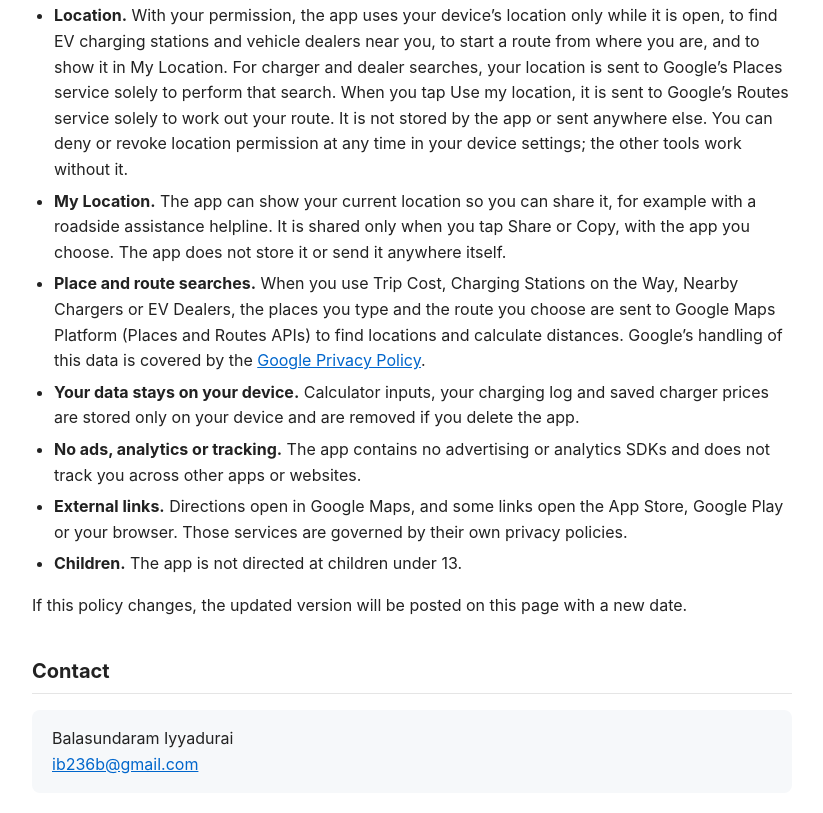
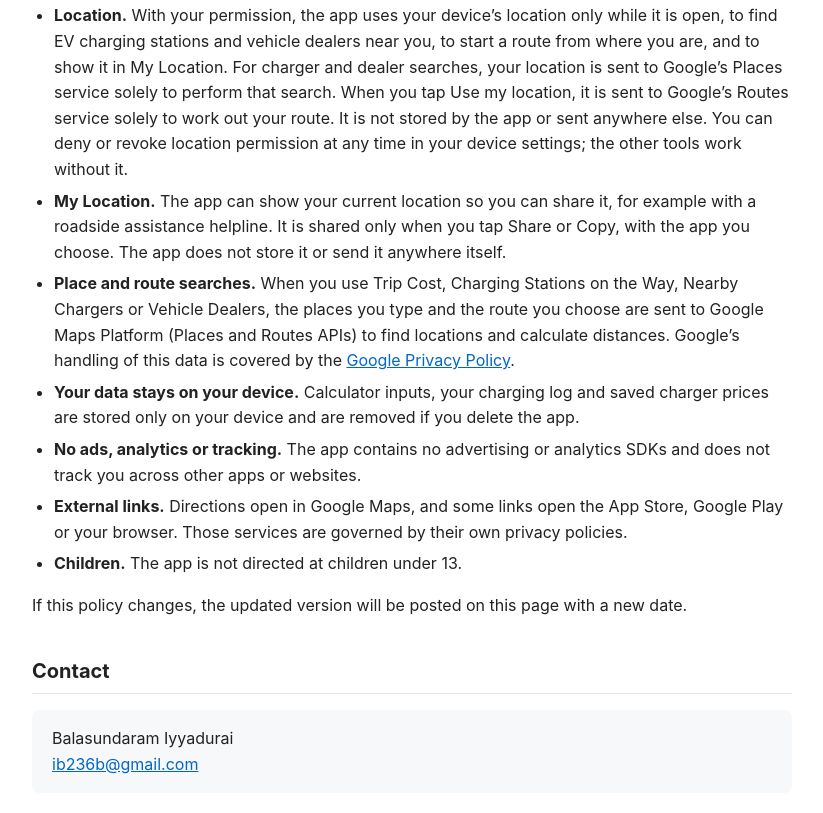
Before and after one commit to ibneyveli-bit/ibneyveli-bit.github.io, a plain HTML site: page ev360/index.html in a window 1280 px wide. Shown: the part 822-1635 px from the top of the page, without its empty margins (228-1051 px from the left). Drawn offline with Linux system fonts and the light colour scheme.

Commit message:
EV 360 India: privacy policy uses the new name, Vehicle Dealers
Co-Authored-By: Claude Opus 5.5 <noreply@anthropic.com>

```diff
--- a/ev360/index.html
+++ b/ev360/index.html
@@ -19,7 +19,7 @@ It helps to include your app version and, if possible, a screenshot.</div>
 <li><strong>No accounts.</strong> The app has no sign-in and does not collect your name, email, contacts or other personal information.</li>
 <li><strong>Location.</strong> With your permission, the app uses your device&rsquo;s location only while it is open, to find EV charging stations and vehicle dealers near you, to start a route from where you are, and to show it in My Location. For charger and dealer searches, your location is sent to Google&rsquo;s Places service solely to perform that search. When you tap Use my location, it is sent to Google&rsquo;s Routes service solely to work out your route. It is not stored by the app or sent anywhere else. You can deny or revoke location permission at any time in your device settings; the other tools work without it.</li>
 <li><strong>My Location.</strong> The app can show your current location so you can share it, for example with a roadside assistance helpline. It is shared only when you tap Share or Copy, with the app you choose. The app does not store it or send it anywhere itself.</li>
-<li><strong>Place and route searches.</strong> When you use Trip Cost, Charging Stations on the Way, Nearby Chargers or EV Dealers, the places you type and the route you choose are sent to Google Maps Platform (Places and Routes APIs) to find locations and calculate distances. Google&rsquo;s handling of this data is covered by the <a href="https://policies.google.com/privacy">Google Privacy Policy</a>.</li>
+<li><strong>Place and route searches.</strong> When you use Trip Cost, Charging Stations on the Way, Nearby Chargers or Vehicle Dealers, the places you type and the route you choose are sent to Google Maps Platform (Places and Routes APIs) to find locations and calculate distances. Google&rsquo;s handling of this data is covered by the <a href="https://policies.google.com/privacy">Google Privacy Policy</a>.</li>
 <li><strong>Your data stays on your device.</strong> Calculator inputs, your charging log and saved charger prices are stored only on your device and are removed if you delete the app.</li>
 <li><strong>No ads, analytics or tracking.</strong> The app contains no advertising or analytics SDKs and does not track you across other apps or websites.</li>
 <li><strong>External links.</strong> Directions open in Google Maps, and some links open the App Store, Google Play or your browser. Those services are governed by their own privacy policies.</li>
```
